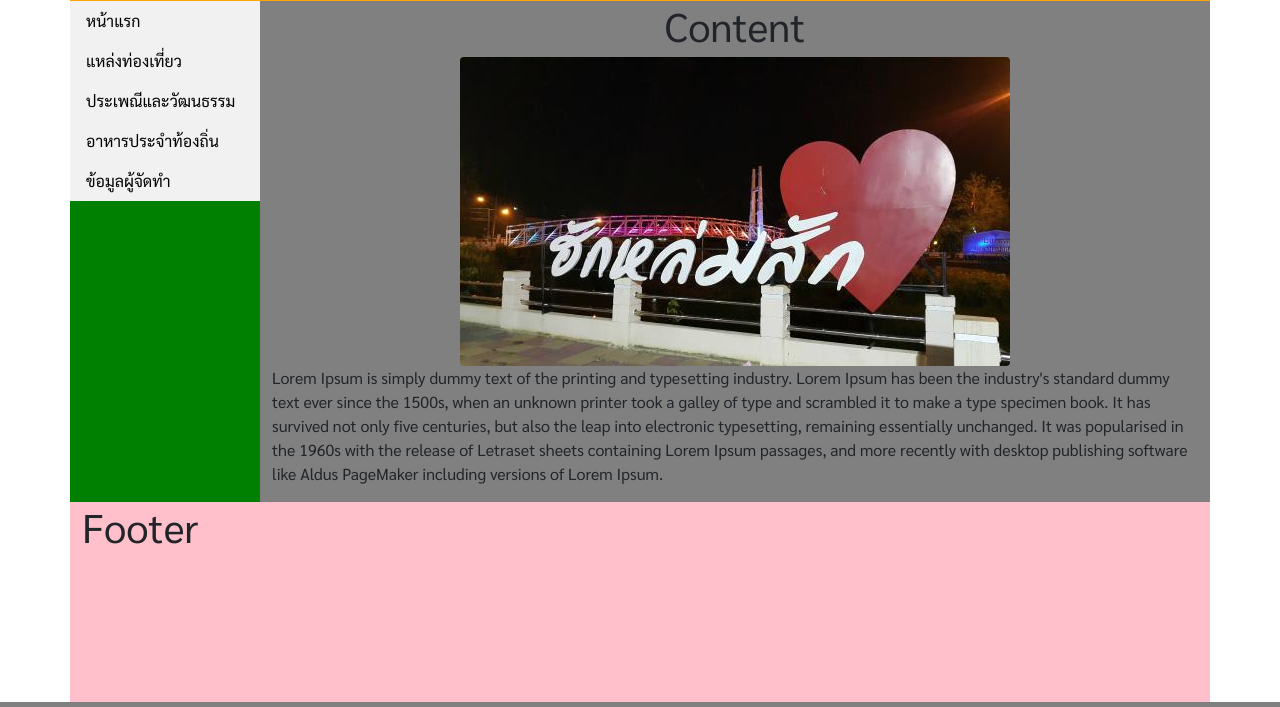
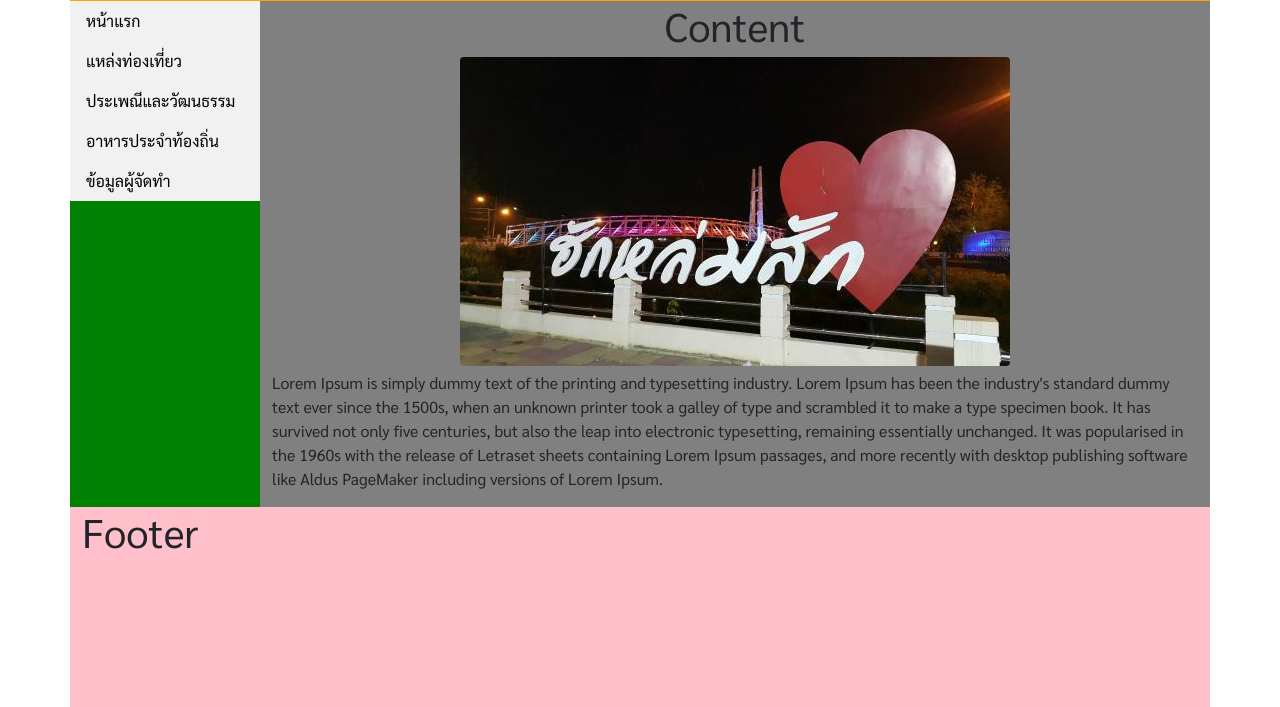
Before and after one commit to teacheryingkun1/final_project, a PHP site: page / in a window 1280 px wide. Shown: the part 159-866 px from the top of the page. Run offline with PHP 8.4, Linux system fonts and the light colour scheme.

Commit message:
Update index.php

```diff
--- a/index.php
+++ b/index.php
@@ -64,6 +64,9 @@
         background-color: #555;
         color: white;
       }
+      p{
+        margin-top: 5px;
+      }
     </style>
   </head>
 
```
